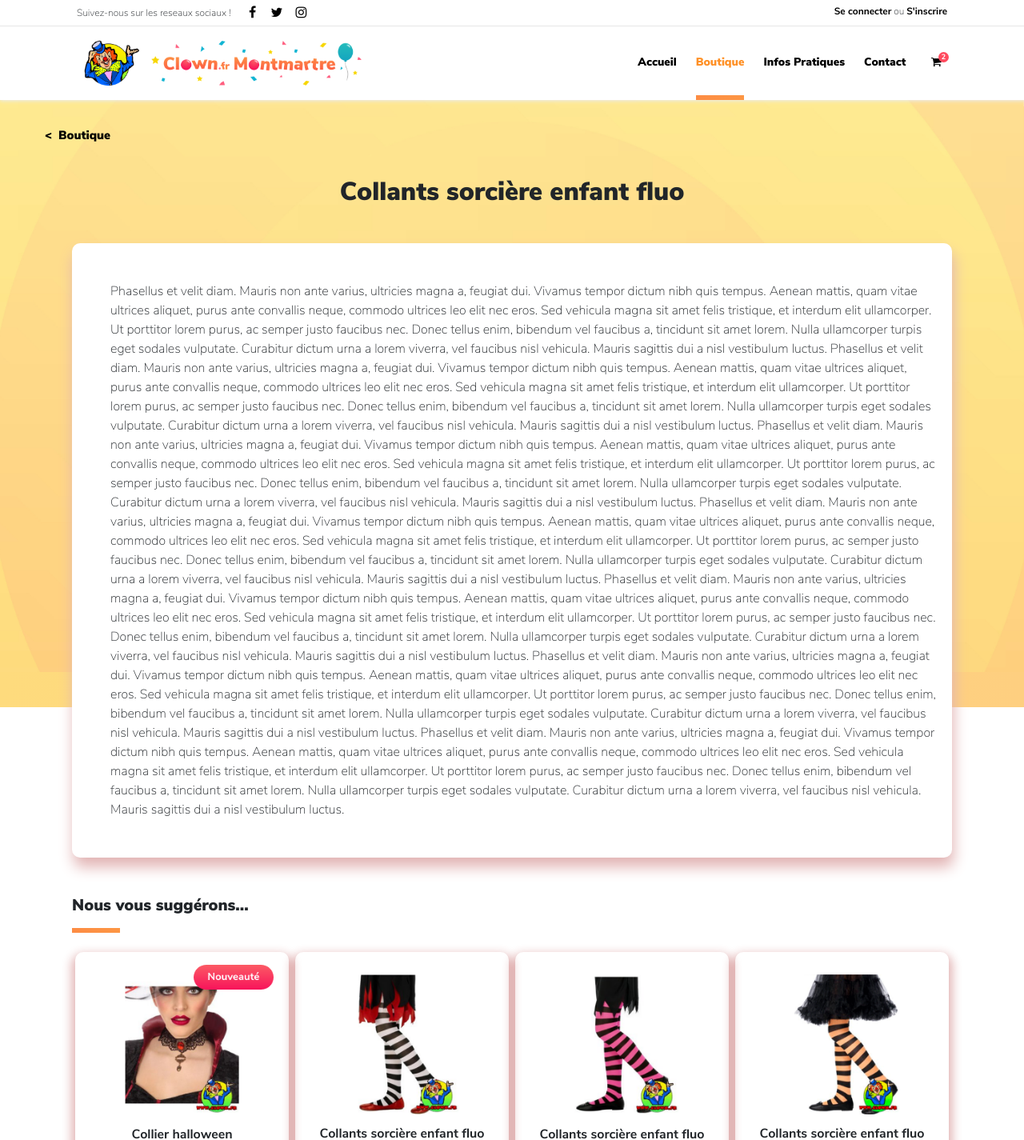
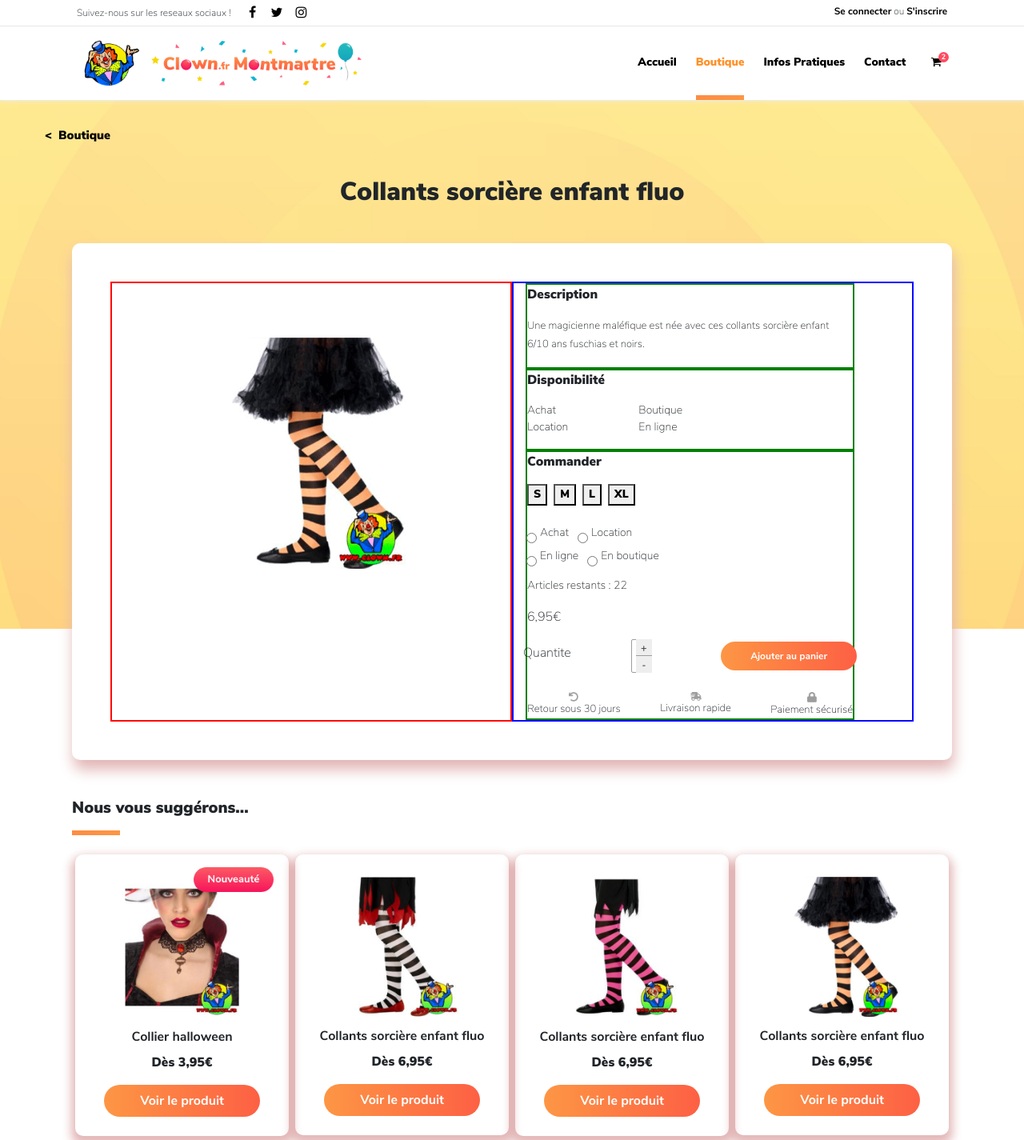
Before and after one commit to skergoat/clown, a PHP site: page /templates/product.php in a window 1280 px wide. Shown: the top 1425 px of the page at 80% size. Run offline with PHP 8.4, Linux system fonts and the light colour scheme; data that the repository does not hold is empty; some libraries are stand-ins or nearby versions.

Commit message:
put some layout stuff

```diff
--- a/templates/product.php
+++ b/templates/product.php
@@ -5,14 +5,86 @@
 
 <!-- primary content  -->
 <?php ob_start(); ?>
-<div class="mx-auto content__product container-width pt-5 pb-5 pl-5 pr-3">
-Phasellus et velit diam. Mauris non ante varius, ultricies magna a, feugiat dui. Vivamus tempor dictum nibh quis tempus. Aenean mattis, quam vitae ultrices aliquet, purus ante convallis neque, commodo ultrices leo elit nec eros. Sed vehicula magna sit amet felis tristique, et interdum elit ullamcorper. Ut porttitor lorem purus, ac semper justo faucibus nec. Donec tellus enim, bibendum vel faucibus a, tincidunt sit amet lorem. Nulla ullamcorper turpis eget sodales vulputate. Curabitur dictum urna a lorem viverra, vel faucibus nisl vehicula. Mauris sagittis dui a nisl vestibulum luctus.
-Phasellus et velit diam. Mauris non ante varius, ultricies magna a, feugiat dui. Vivamus tempor dictum nibh quis tempus. Aenean mattis, quam vitae ultrices aliquet, purus ante convallis neque, commodo ultrices leo elit nec eros. Sed vehicula magna sit amet felis tristique, et interdum elit ullamcorper. Ut porttitor lorem purus, ac semper justo faucibus nec. Donec tellus enim, bibendum vel faucibus a, tincidunt sit amet lorem. Nulla ullamcorper turpis eget sodales vulputate. Curabitur dictum urna a lorem viverra, vel faucibus nisl vehicula. Mauris sagittis dui a nisl vestibulum luctus.
-Phasellus et velit diam. Mauris non ante varius, ultricies magna a, feugiat dui. Vivamus tempor dictum nibh quis tempus. Aenean mattis, quam vitae ultrices aliquet, purus ante convallis neque, commodo ultrices leo elit nec eros. Sed vehicula magna sit amet felis tristique, et interdum elit ullamcorper. Ut porttitor lorem purus, ac semper justo faucibus nec. Donec tellus enim, bibendum vel faucibus a, tincidunt sit amet lorem. Nulla ullamcorper turpis eget sodales vulputate. Curabitur dictum urna a lorem viverra, vel faucibus nisl vehicula. Mauris sagittis dui a nisl vestibulum luctus.
-Phasellus et velit diam. Mauris non ante varius, ultricies magna a, feugiat dui. Vivamus tempor dictum nibh quis tempus. Aenean mattis, quam vitae ultrices aliquet, purus ante convallis neque, commodo ultrices leo elit nec eros. Sed vehicula magna sit amet felis tristique, et interdum elit ullamcorper. Ut porttitor lorem purus, ac semper justo faucibus nec. Donec tellus enim, bibendum vel faucibus a, tincidunt sit amet lorem. Nulla ullamcorper turpis eget sodales vulputate. Curabitur dictum urna a lorem viverra, vel faucibus nisl vehicula. Mauris sagittis dui a nisl vestibulum luctus.
-Phasellus et velit diam. Mauris non ante varius, ultricies magna a, feugiat dui. Vivamus tempor dictum nibh quis tempus. Aenean mattis, quam vitae ultrices aliquet, purus ante convallis neque, commodo ultrices leo elit nec eros. Sed vehicula magna sit amet felis tristique, et interdum elit ullamcorper. Ut porttitor lorem purus, ac semper justo faucibus nec. Donec tellus enim, bibendum vel faucibus a, tincidunt sit amet lorem. Nulla ullamcorper turpis eget sodales vulputate. Curabitur dictum urna a lorem viverra, vel faucibus nisl vehicula. Mauris sagittis dui a nisl vestibulum luctus.
-Phasellus et velit diam. Mauris non ante varius, ultricies magna a, feugiat dui. Vivamus tempor dictum nibh quis tempus. Aenean mattis, quam vitae ultrices aliquet, purus ante convallis neque, commodo ultrices leo elit nec eros. Sed vehicula magna sit amet felis tristique, et interdum elit ullamcorper. Ut porttitor lorem purus, ac semper justo faucibus nec. Donec tellus enim, bibendum vel faucibus a, tincidunt sit amet lorem. Nulla ullamcorper turpis eget sodales vulputate. Curabitur dictum urna a lorem viverra, vel faucibus nisl vehicula. Mauris sagittis dui a nisl vestibulum luctus.
-Phasellus et velit diam. Mauris non ante varius, ultricies magna a, feugiat dui. Vivamus tempor dictum nibh quis tempus. Aenean mattis, quam vitae ultrices aliquet, purus ante convallis neque, commodo ultrices leo elit nec eros. Sed vehicula magna sit amet felis tristique, et interdum elit ullamcorper. Ut porttitor lorem purus, ac semper justo faucibus nec. Donec tellus enim, bibendum vel faucibus a, tincidunt sit amet lorem. Nulla ullamcorper turpis eget sodales vulputate. Curabitur dictum urna a lorem viverra, vel faucibus nisl vehicula. Mauris sagittis dui a nisl vestibulum luctus.
+<div class="row mx-auto content__product container-width p-5">
+    <div class="col-6 b-red p-5">
+        <img class="card-img-top d-block mx-auto" src="../assets/img/collant-orange.png" alt="Card image cap" style="max-width:90%;">
+    </div>
+    <div class="col-6 b-blue pr-5">
+        <div class="b-green mr-4">
+            <p class="black">Description</p>
+            <p class="font-13 line-height">Une magicienne maléfique est née avec ces collants sorcière enfant 6/10 ans fuschias et noirs.</p>
+        </div>
+        <div class="b-green mr-4">
+            <p class="black">Disponibilité</p>
+            <div class="d-flex">
+                <ul class="p-0 pr-5" style="list-style-type:none;">
+                    <li class="font-14">Achat</li>
+                    <li class="font-14">Location</li>
+                </ul>
+                <ul style="list-style-type:none;">
+                    <li class="font-14">Boutique</li>
+                    <li class="font-14">En ligne</li>
+                </ul>
+            </div>
+        </div>
+        <div class="b-green mr-4">
+            <p class="black">Commander</p>
+            <form>
+                <div class="form-row m-0">
+                    <button class="black mr-2 font-14">S</button>
+                    <button class="black mr-2 font-14">M</button>
+                    <button class="black mr-2 font-14">L</button>
+                    <button class="black font-14">XL</button>
+                </div>
+                <div class="form-row m-0 mt-4">
+                    <div class="form-row mr-3">
+                        <input type="radio" class="mt-1 ml-1 mr-1"/>
+                        <label class="font-14">Achat</label>
+                    </div>
+                    <div class="form-row">
+                        <input type="radio" class="mt-1 mr-1"/>
+                        <label class="font-14">Location</label>
+                    </div>
+                </div>
+                <div class="form-row m-0">
+                    <div class="form-row mr-3">
+                        <input type="radio" class="mt-1 ml-1 mr-1"/>
+                        <label class="font-14">En ligne</label>
+                    </div>
+                    <div class="form-row">
+                        <input type="radio" class="mt-1 mr-1"/>
+                        <label class="font-14">En boutique</label>
+                    </div>
+                </div>
+                <div class="pt-2">
+                    <p class="font-14">Articles restants : <span class="font-14">22</span></p>
+                    <p>6,95€</p>
+                    <div class="form-row align-items-center justify-content-between">
+                        <label>Quantite</label>
+                        <div class="quantity">
+                            <input type="number" min="1" max="9" step="1" value="1">
+                        </div>
+                        <button class="btn button-orange btn-cart bold">Ajouter au panier</button>
+                    </div>
+                </div>
+                <div class="d-flex mt-4 justify-content-between">
+                    <div>
+                        <div><img class="card-img-top d-block mx-auto" src="../assets/img/undo.png" alt="Card image cap" style="max-width:12px;"></div>
+                        <div class="font-13">Retour sous 30 jours</div>
+                    </div>
+                    <div>
+                        <div><img class="card-img-top d-block mx-auto" src="../assets/img/shipping-fast.png" alt="Card image cap" style="max-width:14px;"></div>
+                        <div class="font-13">Livraison rapide</div>
+                    </div>
+                    <div>
+                        <div><img class="card-img-top d-block mx-auto" src="../assets/img/lock.png" alt="Card image cap" style="max-width:12px;"></div>
+                        <div class="font-13">Paiement sécurisé</div>
+                    </div>
+                </div>
+            </form>
+            <div></div>
+        </div>
+    </div>
 </div>
 <?php $primaryContent = ob_get_clean(); ?>
 
```
Also changed, not shown: assets/img/lock.png (added), assets/img/shipping-fast.png (added), assets/img/undo.png (added).
